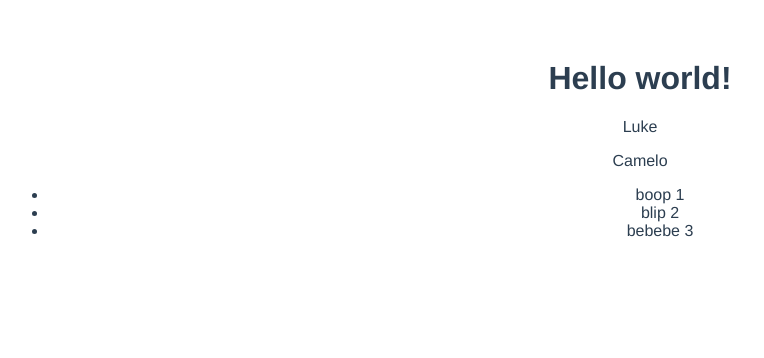
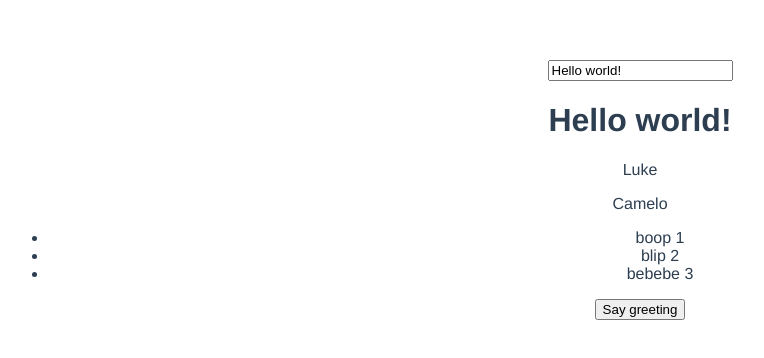
Before and after one commit to lukecamelo/vue-practice, a Vue app: page / in a window 1280 px wide. Shown: the top 358 px of the page, without its empty margins (0-764 px from the left). Built offline with nearby package versions, Linux system fonts and the light colour scheme.

Commit message:
Messing with methods

```diff
--- a/src/components/Test.vue
+++ b/src/components/Test.vue
@@ -2,6 +2,7 @@
 
   <div class='test'>
 
+    <input type="text" v-model="title">
     <h1>{{ title }}</h1>
 
     <p v-text="user.firstName"></p>
@@ -14,6 +15,7 @@
       </li>
     </ul>
 
+    <button v-on:click="greet">Say greeting</button>
   </div>
 
 </template>
@@ -35,6 +37,15 @@ export default {
         { title: 'bebebe', id: 3 }
       ]
     }
+  },
+  methods: {
+    greet: function() {
+      if(this.user.firstName === 'Luke') {
+        this.user.firstName = 'Billy'
+      } else {
+        this.user.firstName = 'Luke'
+      }
+    }
   }
 }
 </script>
```
